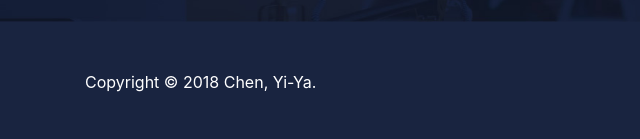
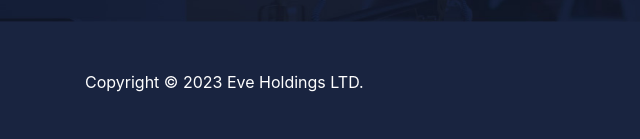
Before and after one commit to gasonparkes/eveholdings.github.io, a plain HTML site: page index.html in a window 1280 px wide. Shown: the part 3621-3760 px from the top of the page, 0-640 px from the left. Drawn offline with Linux system fonts and the light colour scheme.

Commit message:
Update index.html

```diff
--- a/index.html
+++ b/index.html
@@ -206,7 +206,7 @@
         <div class="container">
             <div class="row justify-content-between">
             	<div class="col-md-6 text-white align-self-center text-center text-md-left my-2">
-                    Copyright © 2018 Chen, Yi-Ya.
+                    Copyright © 2023 Eve Holdings LTD.
                 </div>
                 <div class="col-md-6 align-self-center text-center text-md-right my-2" id="social-media">
                     <a href="#" class="d-inline-block text-center ml-2">
```
